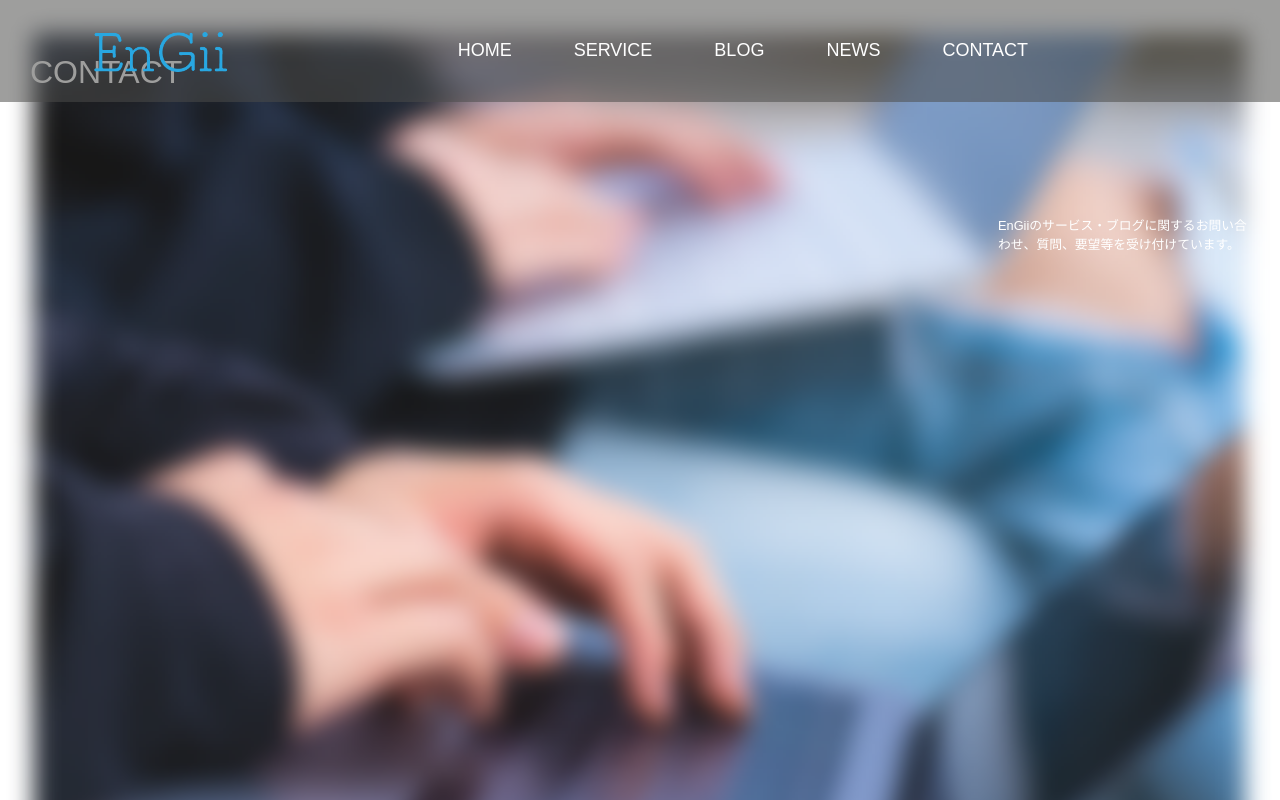
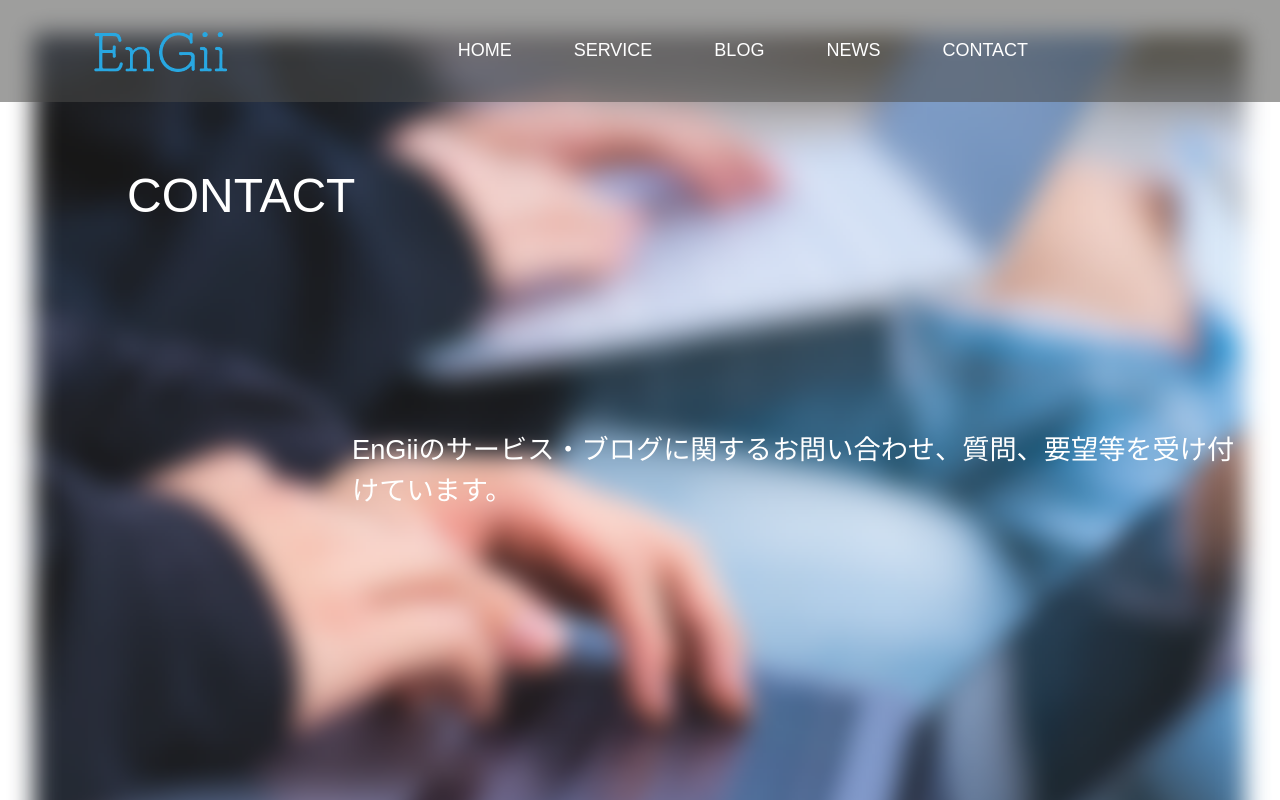
Before and after one commit to vivaruckk17/officialengii, a Nuxt app: page /contact in a window 1280 px wide. Shown: the top 800 px of the page. Built offline with nearby package versions, Linux system fonts and the light colour scheme.

Commit message:
Update contact.vue

```diff
--- a/pages/contact.vue
+++ b/pages/contact.vue
@@ -1,7 +1,7 @@
 <template>
-  <div class="main">
+  <div class="contact-form">
     <engiiheader />
-    <div class="main">
+    <div class="main-contact">
       <div class="top">
         <div class="background-image-main">
           <img
@@ -264,5 +264,30 @@ export default {
     bottom:2rem;
   }
 }
+@media screen and (min-width:400px) and (max-width:767px){
+  .main-contact{
+    max-width:400px;
+    margin:0 auto;
+  }
+}
+@media screen and (min-width:767px){
+
+  .contact-box{
+    top:10rem;
+
+  }
+  .contact-box .text1{
+    font-size: 3.0rem;
+    padding-left:10%;
+  }
+  .contact-box .text2{
+    bottom:-70px;
+    font-size:1.7rem;
+
+  }
+  .text2 .text2-box{
+    width:70%;
+  }
+}
 
 </style>
```
